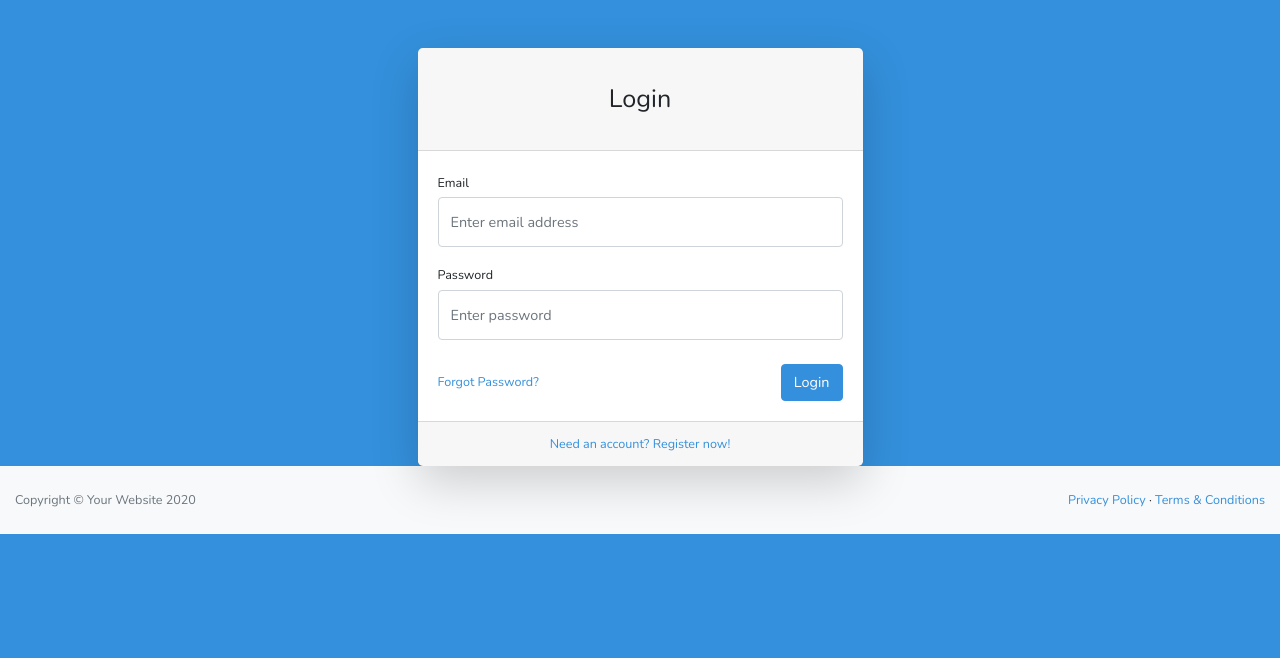
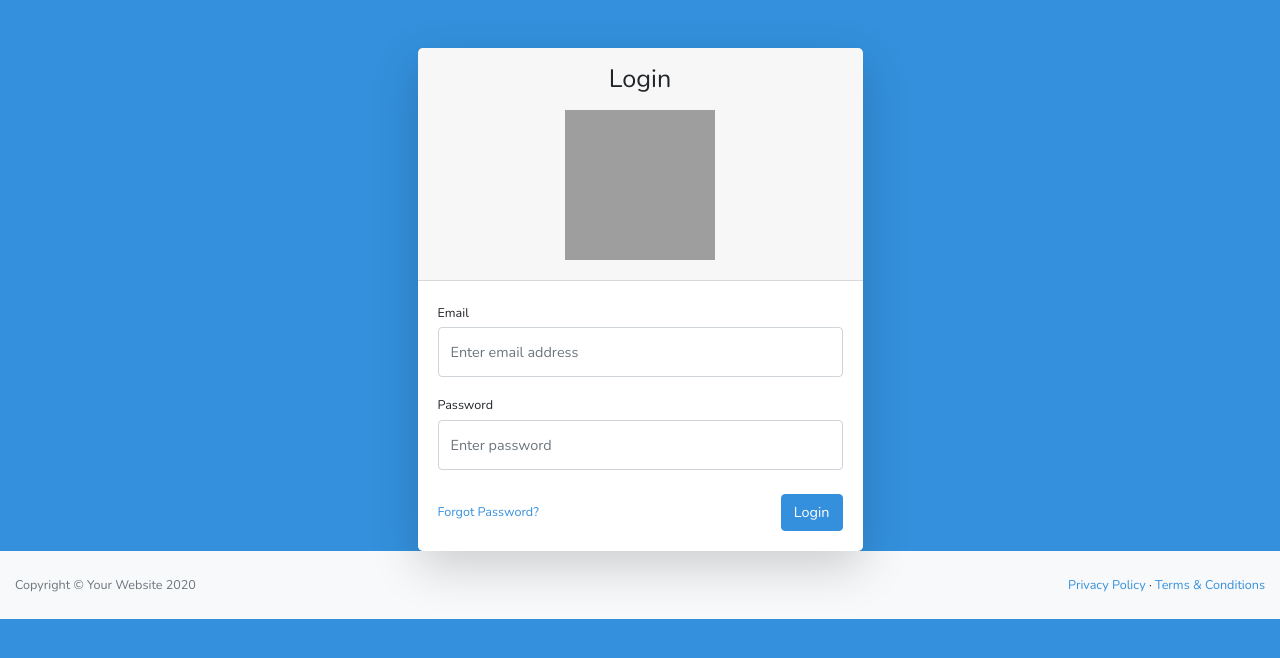
Before and after one commit to Ibnufadillah/magang, a Laravel app: page /login in a window 1280 px wide. Shown: the top 658 px of the page. Run offline with Laravel 8, Linux system fonts and the light colour scheme; style sheets or scripts are compiled from the project's sources; grey boxes are pictures that could not be loaded.

Commit message:
edit login

```diff
--- a/resources/views/auth/login.blade.php
+++ b/resources/views/auth/login.blade.php
@@ -28,8 +28,11 @@
                       <div class="col-lg-5">
                         <div class="card shadow-lg border-0 rounded-lg mt-5">
                           <div class="card-header">
-                            <h3 class="text-center font-weight-light my-4">
-                              Login
+                            <h3 class="text-center font-weight-light my-1">
+                              <p>Login</p>
+                            </h3>
+                            <h3 class="text-center font-weight-light">
+                              <img src="https://www.ulm.ac.id/id/wp-content/uploads/2015/05/Logo-Unlam.png" width="150" height="150">
                             </h3>
                           </div>
                           <div class="card-body">
@@ -104,13 +107,13 @@
                               </div>
                             </form>
                           </div>
-                          <div class="card-footer text-center">
+                          {{-- <div class="card-footer text-center">
                             <div class="small">
                               <a href="{{ route('register') }}"
                                 >Need an account? Register now!</a
                               >
                             </div>
-                          </div>
+                          </div> --}}
                         </div>
                       </div>
                     </div>
```
